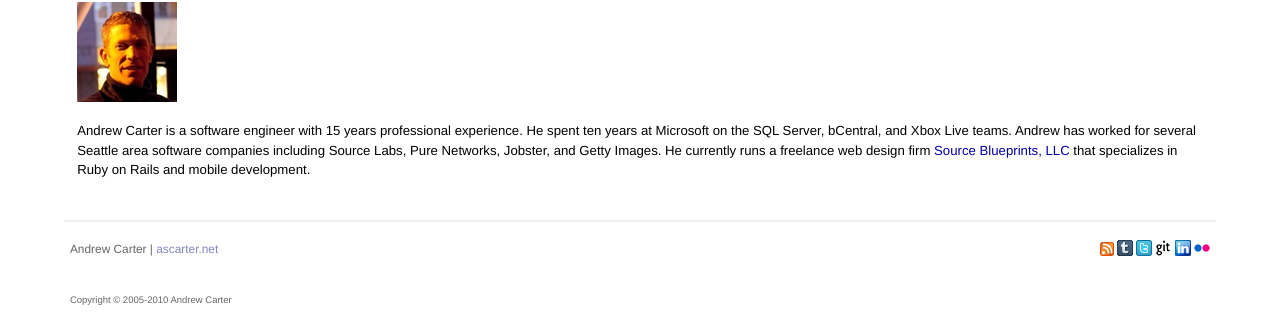
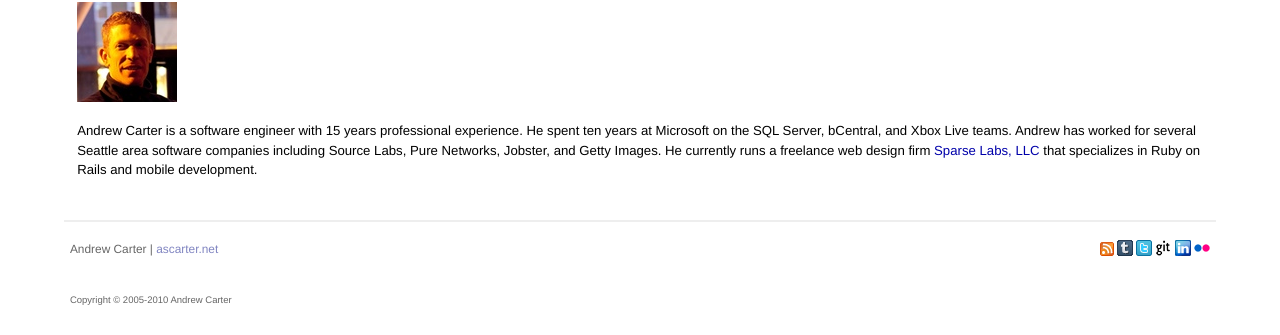
Before and after one commit to ascarter/ascarter.github.io, a Jekyll site: the page built from bio.markdown, in a window 1280 px wide. Shown: the part 119-454 px from the top of the page. Built offline with Jekyll 4.4.1, drawn with Linux system fonts in a browser that asks for light colours.

Commit message:
Changed references from Source Blueprints -> Sparse Labs

```diff
--- a/_posts/2010-07-12-next.markdown
+++ b/_posts/2010-07-12-next.markdown
@@ -16,7 +16,7 @@ A lot changed after that. The team became very different, our role changed too.
 
 When I surveyed what was out there, I found I just couldn't get excited about joining up with another startup whose ambitions had no grounding in reality. And I could not stomach going back to a large company and dealing with the complexities of modern corporations. Mobile applications have moved front and center. I got serious about iPhone development and took a side contract to build an application. That sparked the last connection - linking mobile with web services. Blurring the line between local and cloud or whatever you wish to call it. I loved that one person could again build the whole thing. I could fit the app in my head. I wrote UI code. It was exciting and different. I did this for a few months. Soon other project opportunities emerged. I decided this is what I wanted to spend my time on.
 
-So now I'm an independent developer. I formed my own web development firm [Source Blueprints, LLC][sourceblueprints]. I'm doing contract projects using the technology I want. I've got some jobs to get started. I've been amazed at how many people have come forth with interesting ideas.
+So now I'm an independent developer. I formed my own web development firm [Sparse Labs, LLC][sparse]. I'm doing contract projects using the technology I want. I've got some jobs to get started. I've been amazed at how many people have come forth with interesting ideas.
 
 I have a new set of goals. I want to build a small team of developers with the same focus. My model is the way [37signals] works. I have some ideas I want to build. It's easier than ever to bootstrap yourself. That's what I want to do. Balance contract work with building my own creations. No endless meetings, no commute. I want to look at my day and feel like I did something. I want to write code not talk about it. And I hope to have a better balance between work and life.
 
@@ -24,7 +24,7 @@ This is the dream anyway. The reality can be much more harsh. Right now, it's a
 
 I'm going into this with my eyes open. I can't say what tomorrow will be. But I've been through multiple "revolutions" now. In many ways, I've done it all and heard it all. I'm going to focus on what I want now. That applies to the work and it applies to taking back my time. I know I'll now be home much more to see my daughter. And that's more important to me than anything else right now.
 
-[sourceblueprints]: http://www.sourceblueprints.com/
+[sparse]: http://sparselabs.com/
 [getty]: http://gettyimages.com
 [brent]: http://inessential.com/
 [gus]: http://shapeof.com/
--- a/about.markdown
+++ b/about.markdown
@@ -7,7 +7,7 @@ title: about
 
 # About
 
-I own a web development firm [Source Blueprints, LLC][sourceblueprints]  where I specialize in Ruby on Rails and mobile projects on the iOS and Android platforms.
+I own a web development firm [Sparse Labs, LLC][sparse]  where I specialize in Ruby on Rails and mobile projects on the iOS and Android platforms.
 
 I studied Electrical Engineering at the University of Washington. While at UW, I did two internships with Microsoft on the Mac Excel team. After graduation, I worked for Microsoft from 1995 to 2005 in SQL Server, bCentral, and Xbox Live. After Microsoft, I worked at several startups including Source Labs, Pure Networks, and Jobster. Most recently, I worked for three years as a senior software engineer at Getty Images.
 
@@ -17,5 +17,5 @@ Outside work, I'm an avid cyclist, play electric guitar badly, and enjoy soccer
 
 ## [Resume]
 
-[sourceblueprints]: http://sourceblueprints.com
+[sparse]: http://sparselabs.com
 [resume]: /resume.html
--- a/bio.markdown
+++ b/bio.markdown
@@ -5,6 +5,6 @@ title: bio
 
 <span id="about-portrait"><img src="images/about-portrait.jpg" alt="Portrait of Andrew Carter" /></span>
 
-Andrew Carter is a software engineer with 15 years professional experience. He spent ten years at Microsoft on the SQL Server, bCentral, and Xbox Live teams. Andrew has worked for several Seattle area software companies including Source Labs, Pure Networks, Jobster, and Getty Images. He currently runs a freelance web design firm [Source Blueprints, LLC][sourceblueprints] that specializes in Ruby on Rails and mobile development.
+Andrew Carter is a software engineer with 15 years professional experience. He spent ten years at Microsoft on the SQL Server, bCentral, and Xbox Live teams. Andrew has worked for several Seattle area software companies including Source Labs, Pure Networks, Jobster, and Getty Images. He currently runs a freelance web design firm [Sparse Labs, LLC][sparse] that specializes in Ruby on Rails and mobile development.
 
-[sourceblueprints]: http://sourceblueprints.com
+[sparse]: http://sparselabs.com
--- a/resume.markdown
+++ b/resume.markdown
@@ -12,7 +12,7 @@ Experienced software engineer with background in web services, mobile devices, a
 
 # Experience
 
-## Founder/Owner, Source Blueprints, LLC, Sammamish, WA (2010-Present)
+## Founder/Owner, Sparse Labs, LLC, Sammamish, WA (2010-Present)
 
 Web development firm specializing in Ruby on Rails and mobile development. Projects using *Mac OS X*, *Linux*, *Ruby on Rails*, *Objective-C*, *iOS*, and *Android*.
 
```
Also changed, not shown: 2 other files.
